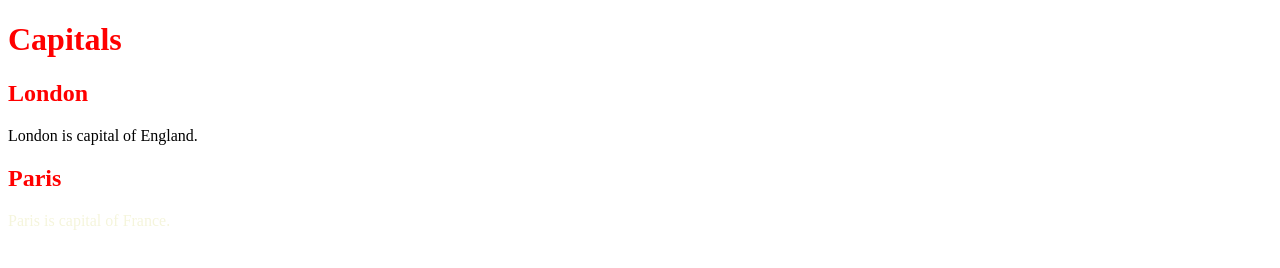
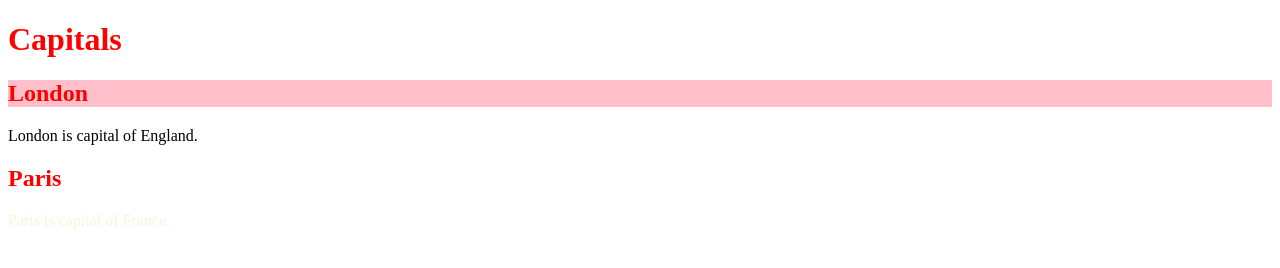
Before and after one commit to asfawsurafele/surfsrepository, a plain HTML site: page index.html in a window 1280 px wide. Drawn offline with Linux system fonts and the light colour scheme.

Commit message:
version4

```diff
--- a/css/stylesheet.css
+++ b/css/stylesheet.css
@@ -5,3 +5,7 @@
 .paragraph {
     color:beige
 }
+#headingv2{
+    background-color:pink;
+
+}
--- a/index.html
+++ b/index.html
@@ -6,7 +6,7 @@
     </head>
     <body>
         <h1 class="heading">Capitals</h1>
-        <h2 class="heading">London</h2>
+        <h2 class="heading" id="headingv2">London</h2>
 <p>London is capital of England.</p>
         <h2 class="heading">Paris</h2>
 <p class="paragraph">Paris is capital of France.</p>
```
